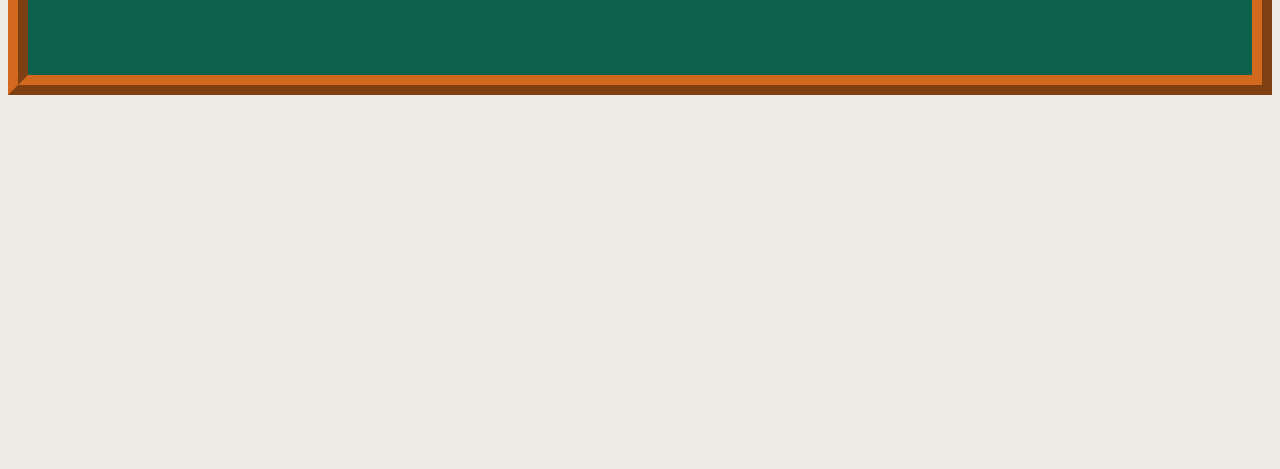
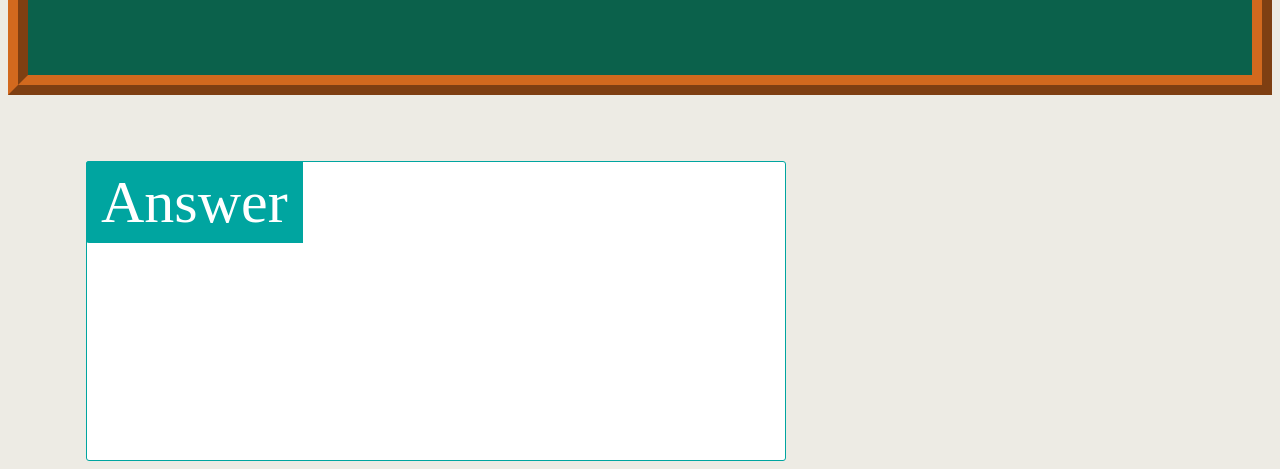
Before and after one commit to Arita-Kaito/2024_McD, a plain HTML site: page index.html in a window 1280 px wide. Shown: the part 489-958 px from the top of the page. Before the commit the page ends 800 px from the top, so only its background shows below. Drawn offline with Linux system fonts and the light colour scheme; a web font is replaced by a local one.

Commit message:
Update index.html

```diff
--- a/index.html
+++ b/index.html
@@ -12,7 +12,7 @@
     }
 
     .status {
-        background-color: #cccccc;
+        background-color: #ffffff;
         text-align: right;
         font-size: 40px;
     }
@@ -31,6 +31,54 @@
         font-family: "チョーク体";
         src: url(Chalk-JP.otf);
     }
+
+
+    .textbox {
+	position: relative;
+    font-size: 60px;
+	width: 700px;
+    height: 300px;
+	margin: 30px 0 0 5px;
+	padding: 0 0 0 73px;
+}
+input {
+	box-sizing: border-box;
+    font-size: 60px;
+    text-align: center;
+	width: 700px;
+    height: 300px;
+	padding: 10px 0 10px 15px;
+	border-radius: 3px;
+	border: 1px solid #00a5a0;
+	background: #fff;
+	outline: 0;
+	transition: all ease-in-out 0.3s;
+	&::-webkit-input-placeholder {
+		color: #fff;
+	}
+	+ label {
+		position: absolute;
+		top: 0;
+		left: 73px;
+		padding: 6.5px 15px;
+		border-top-left-radius: 3px;
+		border-bottom-left-radius: 3px;
+		background: #00a5a0;
+		color: #fff;
+		transition: all ease-in-out 0.3s;
+	}
+	&:focus {
+		border-top-left-radius: 0;
+		border-bottom-left-radius: 0;
+		background: #fff;
+		&::-webkit-input-placeholder {
+			color: #aaa;
+		}
+		+ label {
+			left: 1px;
+		}
+	}
+}
 </style>
 
 <body>
@@ -46,6 +94,11 @@
     </div>
 
     <br><br>
+
+    <div class="textbox">
+        <input id="ans" type="text" />
+        <label for="ans">Answer</label>
+    </div>
 </body>
 
 <script type="text/javascript">
```
